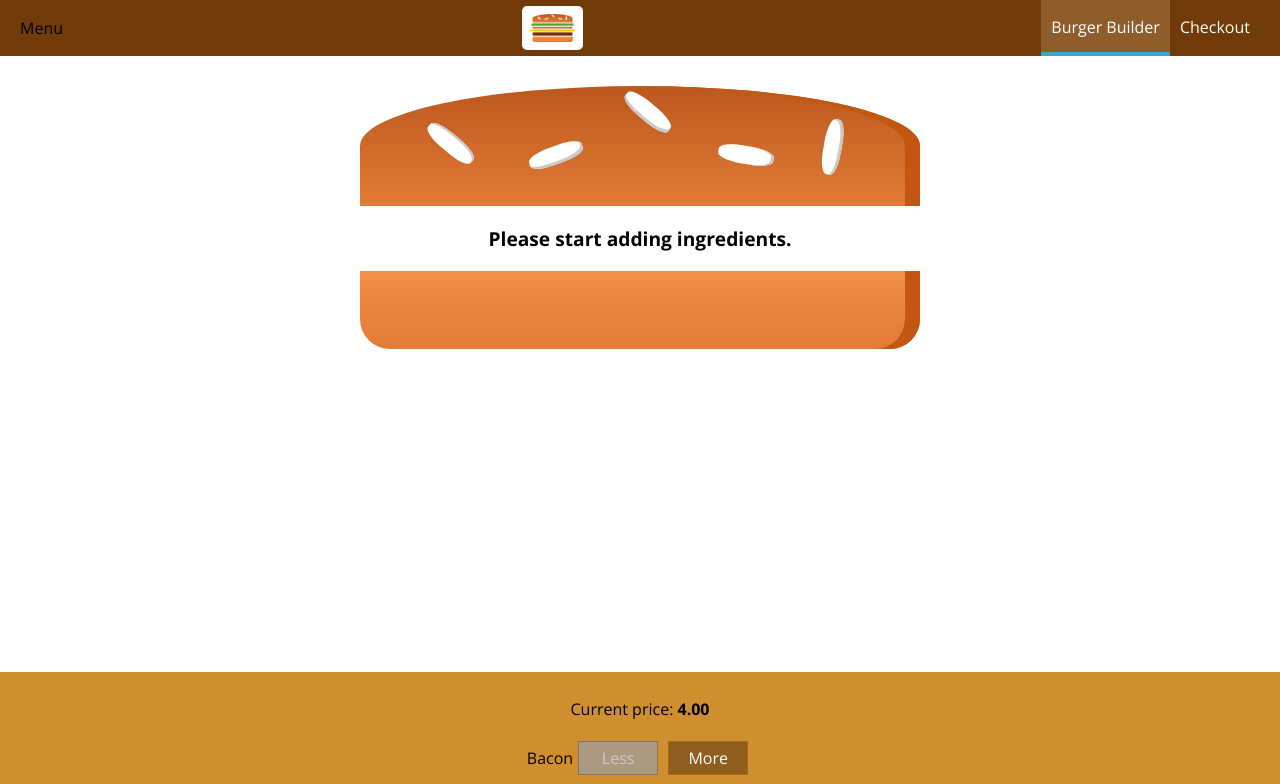
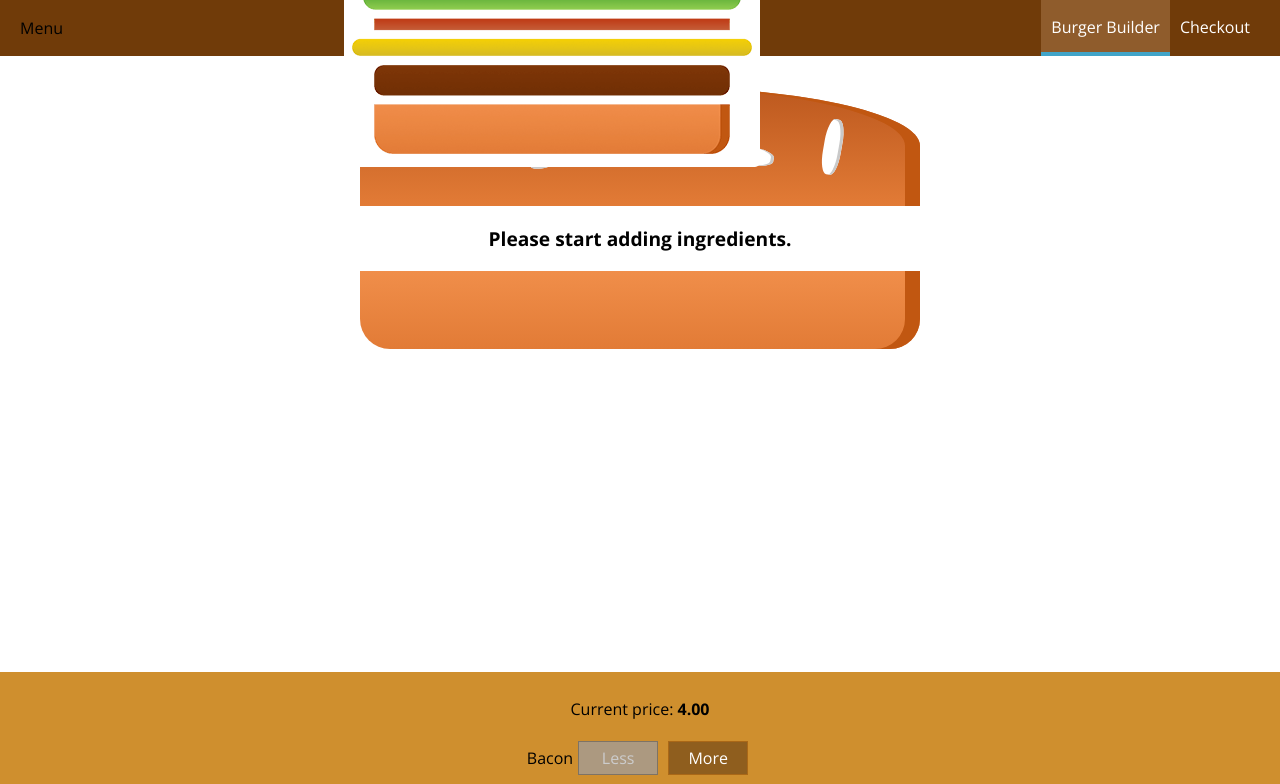
Before and after one commit to Eric-Ferole/react-burger-builder, a React app: page / in a window 1280 px wide. Shown: the top 784 px of the page. Built offline with nearby package versions, Linux system fonts and the light colour scheme.

Commit message:
Logo adjustments

```diff
--- a/src/components/Logo/Logo.js
+++ b/src/components/Logo/Logo.js
@@ -4,7 +4,7 @@ import burgerLogo from '../../assets/images/burger-logo.png';
 import classes from './Logo.css';
 
 const logo = (props) => (
-  <div className={classes.Logo} style={{height: props.height}}>
+  <div className={classes.Logo}>
     <img src={burgerLogo} alt='MyBurger' />
   </div>
 );
--- a/src/components/Navigation/Sidedrawer/SideDrawer.css
+++ b/src/components/Navigation/Sidedrawer/SideDrawer.css
@@ -25,3 +25,7 @@
 .Close {
   transform: translateX(-100%);
 }
+
+.Logo {
+  height: 11%;
+}
--- a/src/components/Navigation/Sidedrawer/Sidedrawer.js
+++ b/src/components/Navigation/Sidedrawer/Sidedrawer.js
@@ -8,7 +8,9 @@ const sideDrawer = (props) => {
   //...
   return (
     <div className={classes.SideDrawer}>
-      <Logo />
+      <div className={classes.Logo}>
+        <Logo />
+      </div>
       <nav>
         <navigationItems />
       </nav>
--- a/src/components/Navigation/Toobar/Toolbar.css
+++ b/src/components/Navigation/Toobar/Toolbar.css
@@ -16,3 +16,7 @@
 .Toolbar nav {
   height: 100%;
 }
+
+.Logo {
+  height: 80%;
+}
--- a/src/components/Navigation/Toobar/Toolbar.js
+++ b/src/components/Navigation/Toobar/Toolbar.js
@@ -10,7 +10,9 @@ import NavigationItems from '../NavigationItems/NavigationItems';
 const toolbar = ( props ) => (
   <header className={classes.Toolbar}>
     <div>Menu</div>
-    <Logo height="80%" />
+    <div>
+      <Logo />
+    </div>
     <nav>
       <NavigationItems/>
     </nav>
```
